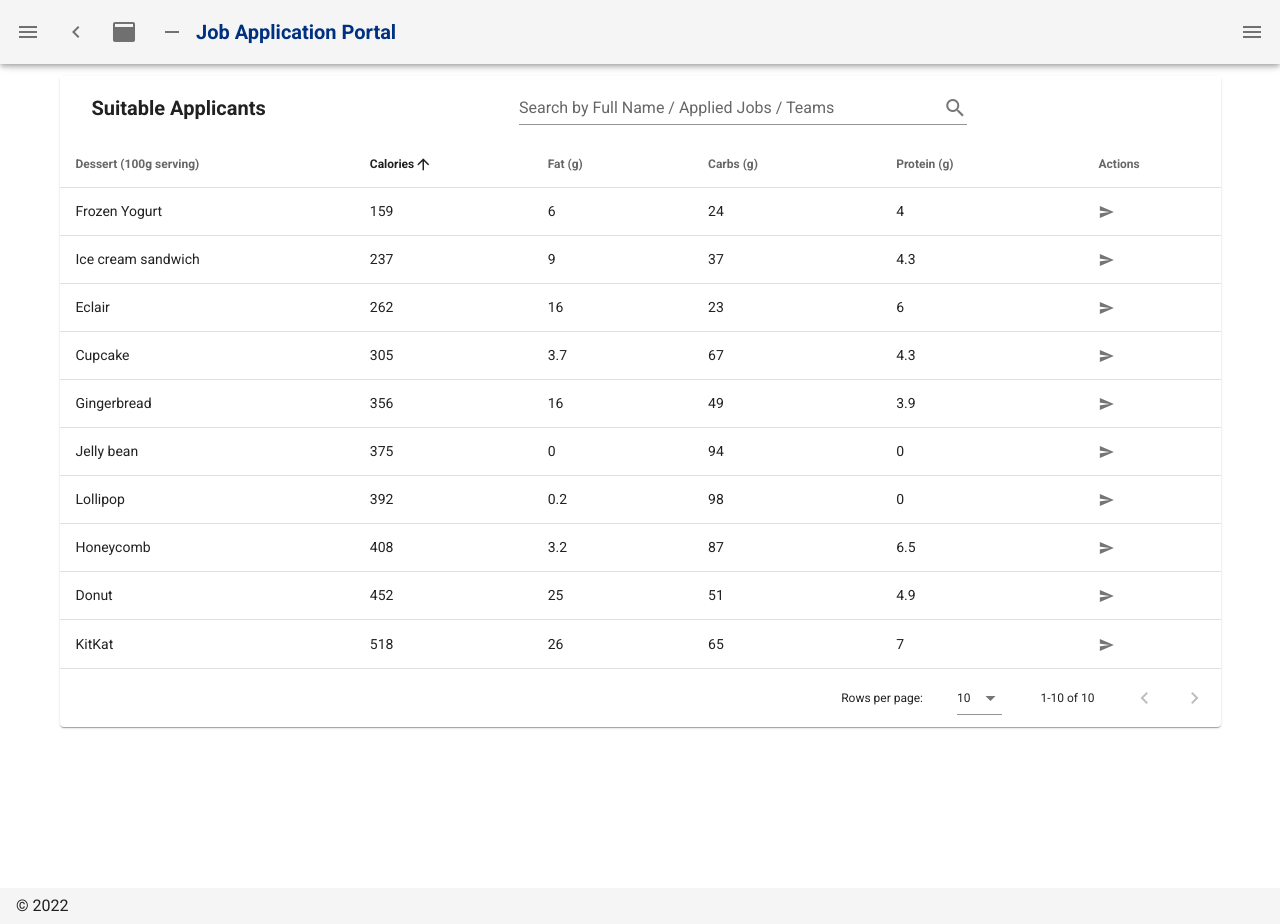
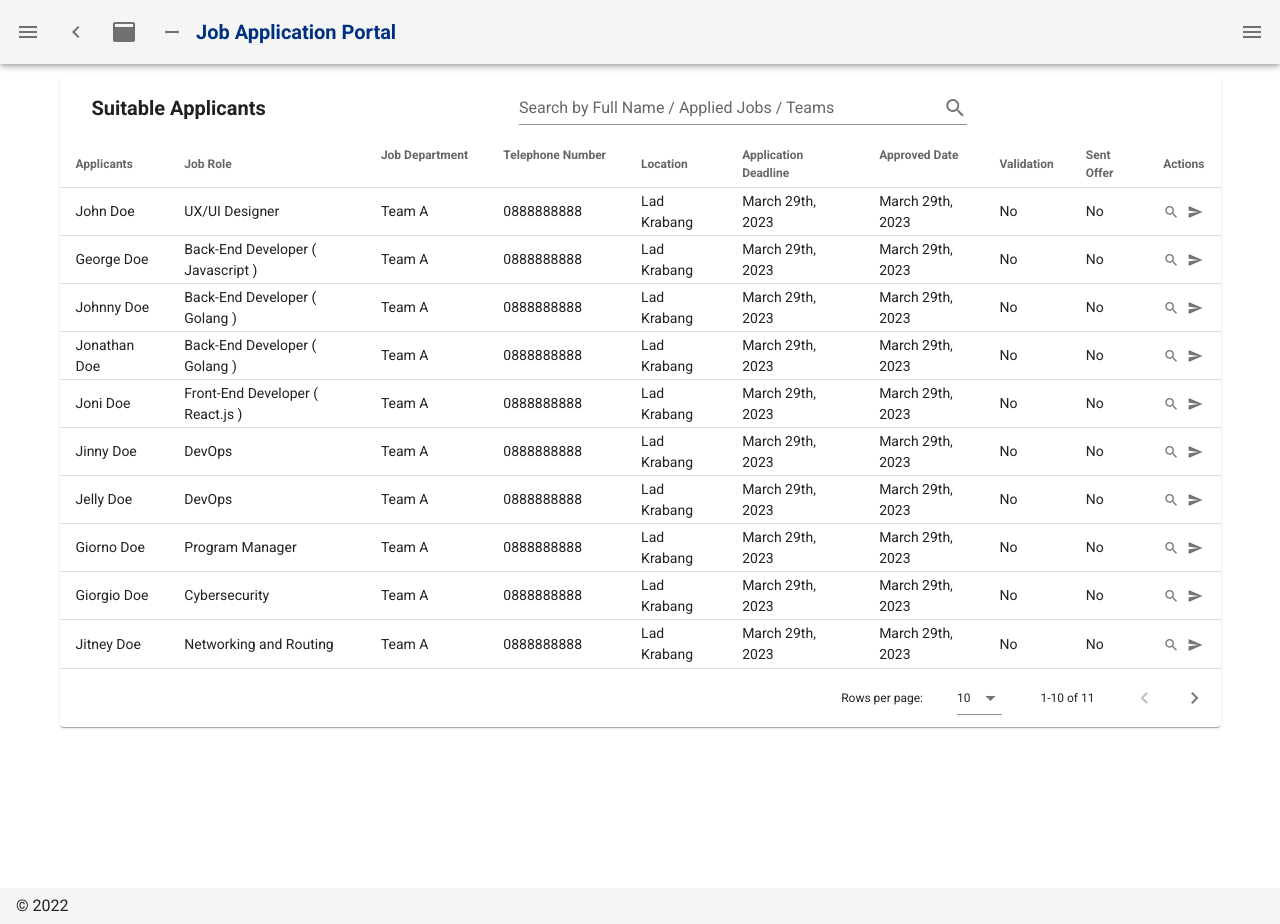
Before and after one commit to maeluenie/JAP, a Nuxt app: page /applicants2 in a window 1280 px wide. Built offline with nearby package versions, Linux system fonts and the light colour scheme.

Commit message:
applicant2.vue page nearly completed
Proper action button, proper dialogs, disabling the organization from submitting the offer when not yet validated.

- Ongoing another dialog to confirm the removal of applicants.
- The details of the application made by that applicants

```diff
--- a/pages/applicants.vue
+++ b/pages/applicants.vue
@@ -28,7 +28,7 @@
           >
             <v-icon dark>mdi-send</v-icon>
           </v-btn>
-        <dialog ref="dialog"/>
+          <dialog ref="dialog" />
           <!-- <v-dialog
           content-class="dialogNew"
           hide-overlay
@@ -63,9 +63,9 @@
 </template>
 
 <script>
-import dialog from './../components/dialog.vue'
+import dialog from "./../components/dialog.vue";
 export default {
-  components: {dialog},
+  components: { dialog },
   name: "Applicants Page",
   data() {
     return {
@@ -77,7 +77,8 @@ export default {
           align: "start",
           value: "name",
         },
-        { text: "Job Department", value: "department", filterable: false },
+        { text: "Job Role", value: "role", filterable: true },
+        { text: "Job Department", value: "department", filterable: true },
         { text: "Telephone Number", value: "tel_number", filterable: false },
         { text: "Location", value: "location", filterable: false },
         { text: "Application Deadline", value: "deadline", filterable: false },
@@ -107,6 +108,7 @@ export default {
       applicants: [
         {
           name: "John Doe",
+          role: "UX/UI Designer",
           department: "Team A",
           tel_number: "0888888888",
           location: "Lad Krabang",
@@ -116,6 +118,7 @@ export default {
         },
         {
           name: "George Doe",
+          role: "Back-End Developer ( Javascript )",
           department: "Team A",
           tel_number: "0888888888",
           location: "Lad Krabang",
@@ -125,6 +128,7 @@ export default {
         },
         {
           name: "Johnny Doe",
+          role: "Back-End Developer ( Golang )",
           department: "Team A",
           tel_number: "0888888888",
           location: "Lad Krabang",
@@ -134,6 +138,7 @@ export default {
         },
         {
           name: "Jonathan Doe",
+          role: "Back-End Developer ( Golang )",
           department: "Team A",
           tel_number: "0888888888",
           location: "Lad Krabang",
@@ -143,6 +148,7 @@ export default {
         },
         {
           name: "Joni Doe",
+          role: "Front-End Developer ( React.js )",
           department: "Team A",
           tel_number: "0888888888",
           location: "Lad Krabang",
@@ -152,6 +158,7 @@ export default {
         },
         {
           name: "Jinny Doe",
+          role: "DevOps",
           department: "Team A",
           tel_number: "0888888888",
           location: "Lad Krabang",
@@ -161,6 +168,7 @@ export default {
         },
         {
           name: "Jelly Doe",
+          role: "DevOps",
           department: "Team A",
           tel_number: "0888888888",
           location: "Lad Krabang",
@@ -170,6 +178,7 @@ export default {
         },
         {
           name: "Giorno Doe",
+          role: "Program Manager",
           department: "Team A",
           tel_number: "0888888888",
           location: "Lad Krabang",
@@ -179,6 +188,7 @@ export default {
         },
         {
           name: "Giorgio Doe",
+          role: "Cybersecurity",
           department: "Team A",
           tel_number: "0888888888",
           location: "Lad Krabang",
@@ -188,6 +198,7 @@ export default {
         },
         {
           name: "Jitney Doe",
+          role: "Networking and Routing",
           department: "Team A",
           tel_number: "0888888888",
           location: "Lad Krabang",
@@ -197,6 +208,7 @@ export default {
         },
         {
           name: "Silly Doe",
+          role: "Hardware Programmer ( Python )",
           department: "Team A",
           tel_number: "0888888888",
           location: "Lad Krabang",
@@ -231,9 +243,9 @@ export default {
       //     //   this.editedIndex = -1;
       //     // });
       //   },
-      }
-  }
-}
+    };
+  },
+};
 </script>
 
 <style>
--- a/pages/applicants2.vue
+++ b/pages/applicants2.vue
@@ -4,14 +4,15 @@
       <v-data-table
         :headers="headers"
         :items="applicants"
+        :search="search"
         sort-by="calories"
         class="elevation-1"
       >
         <template v-slot:top>
-        <v-toolbar
-          flat
+          <v-toolbar flat>
+            <v-toolbar-title class="mx-4 font-weight-bold"
+              >Suitable Applicants</v-toolbar-title
             >
-          <v-toolbar-title  class="mx-4 font-weight-bold">Suitable Applicants</v-toolbar-title>
             <v-spacer></v-spacer>
             <v-text-field
               v-model="search"
@@ -24,10 +25,7 @@
             </v-text-field>
 
             <v-spacer></v-spacer>
-          <v-dialog
-            v-model="dialog"
-            max-width="500px"
-          >
+            <v-dialog v-model="detailsDialog" max-width="500px">
               <!-- this section is the "new item" button on the top-right of the page -->
               <!-- <template v-slot:activator="{ on, attrs }">
               <v-btn
@@ -122,15 +120,68 @@
                 </v-btn>
               </v-card-actions>
             </v-card> -->
+              <v-card>
+                <v-card-title>
+                  <span class="font-weight-bold">Applicant's Details</span>
+                </v-card-title>
+
+                <v-card-text>
+                  this will appear below the dialog title
+                  <v-container>
+                    this will be the applicant's detail from the application,
+                    appearing within the card's container form</v-container
+                  >
+                </v-card-text>
+
+                <v-card-actions>
+                  <v-btn
+                    class="my-2 mx-2"
+                    color="red darken-1"
+                    text
+                    @click="deleteApplicantConfirm"
+                  >
+                    Delete
+                  </v-btn>
+                  <v-spacer></v-spacer>
+                  <v-btn
+                    class="my-2 mx-2"
+                    color="blue darken-1"
+                    outlined
+                    @click="close"
+                  >
+                    Close
+                  </v-btn>
+                  <v-btn
+                    class="my-2 mx-2 white--text"
+                    color="blue darken-1"
+                    @click="verify"
+                    >Verify
+                    <!-- must be changed to verification function ( change the state(?) ) -->
+                  </v-btn>
+                </v-card-actions>
+              </v-card>
             </v-dialog>
+
             <v-dialog v-model="sendEmailDialog" max-width="500px">
               <v-card>
                 <!-- initial line of code below is <v-card-title class="text-h5">Are you sure you want to delete this item?</v-card-title> -->
-              <v-card-title class="text-h6">Do you want to send this person an offer?</v-card-title>
+                <v-card-title class="text-h6"
+                  >Do you want to send this person an offer?</v-card-title
+                >
                 <v-card-actions>
                   <v-spacer></v-spacer>
-                <v-btn color="blue darken-1" text @click="closeDelete">Cancel</v-btn>
-                <v-btn color="blue darken-1" text @click="deleteItemConfirm">Confirm</v-btn>
+                  <v-btn
+                    color="blue darken-1"
+                    text
+                    @click="closeSendEmailDialog"
+                    >Cancel</v-btn
+                  >
+                  <v-btn
+                    color="blue darken-1"
+                    text
+                    @click="sendEmailOfferConfirm"
+                    >Confirm</v-btn
+                  >
                   <v-spacer></v-spacer>
                 </v-card-actions>
               </v-card>
@@ -138,26 +189,17 @@
           </v-toolbar>
         </template>
         <template v-slot:item.actions="{ item }">
-        <!-- this commented section is used for the editing of that specific item ( Desserts as in the source code )
-        <!-- <v-icon
-          small
-          class="mr-2"
-          @click="editItem(item)"
-        >
-          mdi-pencil
-        </v-icon> -->
+          <v-icon small class="mr-2" @click="openApplicantDetailsDialog(item)">
+            mdi-magnify
+          </v-icon>
+          <!-- this commented section is used for the deletion of that specific item ( Desserts as in the source code )
         <!-- <v-icon
           small
           @click="deleteItem(item)"
         >
           mdi-delete
         </v-icon> -->
-        <v-icon
-          small
-          @click="deleteItem(item)"
-        >
-          mdi-send
-        </v-icon>
+          <v-icon small @click="openOfferDialog(item)"> mdi-send </v-icon>
         </template>
         <!-- this section is used to display a reset button when there are no items -->
         <!-- <template v-slot:no-data>
@@ -177,174 +219,259 @@
 export default {
   name: "Applicants Page",
   data: () => ({
-    dialog: false,
+    detailsDialog: false,
     sendEmailDialog: false,
+    search: "",
     headers: [
       {
-        text: 'Dessert (100g serving)',
-        align: 'start',
-        sortable: false,
-        value: 'name',
+        text: "Applicants",
+        align: "start",
+        value: "name",
       },
-      { text: 'Calories', value: 'calories' },
-      { text: 'Fat (g)', value: 'fat' },
-      { text: 'Carbs (g)', value: 'carbs' },
-      { text: 'Protein (g)', value: 'protein' },
-      { text: 'Actions', value: 'actions', sortable: false },
+      { text: "Job Role", value: "role", filterable: true },
+      { text: "Job Department", value: "department", filterable: true },
+      { text: "Telephone Number", value: "tel_number", filterable: false },
+      { text: "Location", value: "location", filterable: false },
+      { text: "Application Deadline", value: "deadline", filterable: false },
+      { text: "Approved Date", value: "approved", filterable: false },
+      { text: "Validation", value: "validate", sortable: false },
+      { text: "Sent Offer", value: "contact", sortable: false },
+      { text: "Actions", value: "actions", sortable: false },
+      // {
+      //   text: "Dessert (100g serving)",
+      //   align: "start",
+      //   sortable: false,
+      //   value: "name",
+      // },
+      // { text: "Calories", value: "calories" },
+      // { text: "Fat (g)", value: "fat" },
+      // { text: "Carbs (g)", value: "carbs" },
+      // { text: "Protein (g)", value: "protein" },
+      // { text: "Actions", value: "actions", sortable: false },
     ],
     applicants: [],
     editedIndex: -1,
-    editedItem: {
-      name: '',
-      calories: 0,
-      fat: 0,
-      carbs: 0,
-      protein: 0,
+    // editedItem: {
+    //   name: "",
+    //   calories: 0,
+    //   fat: 0,
+    //   carbs: 0,
+    //   protein: 0,
+    // },
+    // for "passed" and "failed" field, it should also consider the approved date also.
+    passed: {
+      validate: "Yes",
     },
-    defaultItem: {
-      name: '',
-      calories: 0,
-      fat: 0,
-      carbs: 0,
-      protein: 0,
+    failed: {
+      validate: "No",
     },
+    offered: {
+      contact: "Yes",
+    },
+    // defaultItem: {
+    //   name: "",
+    //   calories: 0,
+    //   fat: 0,
+    //   carbs: 0,
+    //   protein: 0,
+    // },
   }),
 
   computed: {
-   dialogTitle () {
-      return this.editedIndex === -1 ? 'New Item' : 'Edit Item'
+    dialogTitle() {
+      return this.editedIndex === -1 ? "New Item" : "Edit Item";
     },
   },
 
   watch: {
-    dialog (val) {
-      val || this.close()
+    detailsDialog(val) {
+      val || this.close();
     },
-    sendEmailDialog (val) {
-      val || this.closeDelete()
+    sendEmailDialog(val) {
+      val || this.closeSendEmailDialog();
     },
   },
 
-  created () {
-    this.initialize()
+  created() {
+    this.initialize();
   },
 
   methods: {
-    initialize () {
+    initialize() {
       this.applicants = [
+        // retrieve data from the API, taking from the database.
         {
-          name: 'Frozen Yogurt',
-          calories: 159,
-          fat: 6.0,
-          carbs: 24,
-          protein: 4.0,
+          name: "John Doe",
+          role: "UX/UI Designer",
+          department: "Team A",
+          tel_number: "0888888888",
+          location: "Lad Krabang",
+          deadline: "March 29th, 2023",
+          approved: "March 29th, 2023",
+          validate: "No",
+          contact: "No",
         },
         {
-          name: 'Ice cream sandwich',
-          calories: 237,
-          fat: 9.0,
-          carbs: 37,
-          protein: 4.3,
+          name: "George Doe",
+          role: "Back-End Developer ( Javascript )",
+          department: "Team A",
+          tel_number: "0888888888",
+          location: "Lad Krabang",
+          approved: "March 29th, 2023",
+          deadline: "March 29th, 2023",
+          validate: "No",
+          contact: "No",
         },
         {
-          name: 'Eclair',
-          calories: 262,
-          fat: 16.0,
-          carbs: 23,
-          protein: 6.0,
+          name: "Johnny Doe",
+          role: "Back-End Developer ( Golang )",
+          department: "Team A",
+          tel_number: "0888888888",
+          location: "Lad Krabang",
+          approved: "March 29th, 2023",
+          deadline: "March 29th, 2023",
+          validate: "No",
+          contact: "No",
         },
         {
-          name: 'Cupcake',
-          calories: 305,
-          fat: 3.7,
-          carbs: 67,
-          protein: 4.3,
+          name: "Jonathan Doe",
+          role: "Back-End Developer ( Golang )",
+          department: "Team A",
+          tel_number: "0888888888",
+          location: "Lad Krabang",
+          approved: "March 29th, 2023",
+          deadline: "March 29th, 2023",
+          validate: "No",
+          contact: "No",
         },
         {
-          name: 'Gingerbread',
-          calories: 356,
-          fat: 16.0,
-          carbs: 49,
-          protein: 3.9,
+          name: "Joni Doe",
+          role: "Front-End Developer ( React.js )",
+          department: "Team A",
+          tel_number: "0888888888",
+          location: "Lad Krabang",
+          approved: "March 29th, 2023",
+          deadline: "March 29th, 2023",
+          validate: "No",
+          contact: "No",
         },
         {
-          name: 'Jelly bean',
-          calories: 375,
-          fat: 0.0,
-          carbs: 94,
-          protein: 0.0,
+          name: "Jinny Doe",
+          role: "DevOps",
+          department: "Team A",
+          tel_number: "0888888888",
+          location: "Lad Krabang",
+          approved: "March 29th, 2023",
+          deadline: "March 29th, 2023",
+          validate: "No",
+          contact: "No",
         },
         {
-          name: 'Lollipop',
-          calories: 392,
-          fat: 0.2,
-          carbs: 98,
-          protein: 0,
+          name: "Jelly Doe",
+          role: "DevOps",
+          department: "Team A",
+          tel_number: "0888888888",
+          location: "Lad Krabang",
+          approved: "March 29th, 2023",
+          deadline: "March 29th, 2023",
+          validate: "No",
+          contact: "No",
         },
         {
-          name: 'Honeycomb',
-          calories: 408,
-          fat: 3.2,
-          carbs: 87,
-          protein: 6.5,
+          name: "Giorno Doe",
+          role: "Program Manager",
+          department: "Team A",
+          tel_number: "0888888888",
+          location: "Lad Krabang",
+          approved: "March 29th, 2023",
+          deadline: "March 29th, 2023",
+          validate: "No",
+          contact: "No",
         },
         {
-          name: 'Donut',
-          calories: 452,
-          fat: 25.0,
-          carbs: 51,
-          protein: 4.9,
+          name: "Giorgio Doe",
+          role: "Cybersecurity",
+          department: "Team A",
+          tel_number: "0888888888",
+          location: "Lad Krabang",
+          approved: "March 29th, 2023",
+          deadline: "March 29th, 2023",
+          validate: "No",
+          contact: "No",
         },
         {
-          name: 'KitKat',
-          calories: 518,
-          fat: 26.0,
-          carbs: 65,
-          protein: 7,
+          name: "Jitney Doe",
+          role: "Networking and Routing",
+          department: "Team A",
+          tel_number: "0888888888",
+          location: "Lad Krabang",
+          approved: "March 29th, 2023",
+          deadline: "March 29th, 2023",
+          validate: "No",
+          contact: "No",
         },
-      ]
+        {
+          name: "Silly Doe",
+          role: "Hardware Programmer ( Python )",
+          department: "Team A",
+          tel_number: "0888888888",
+          location: "Lad Krabang",
+          approved: "March 29th, 2023",
+          deadline: "March 29th, 2023",
+          validate: "No",
+          contact: "No",
+        },
+      ];
     },
 
-    editItem (item) {
-      this.editedIndex = this.applicants.indexOf(item)
-      this.editedItem = Object.assign({}, item)
-      this.dialog = true
+    openApplicantDetailsDialog(item) {
+      this.editedIndex = this.applicants.indexOf(item);
+      // this.editedItem = Object.assign({}, item);
+      this.detailsDialog = true;
     },
-
-    deleteItem (item) {
-      this.editedIndex = this.applicants.indexOf(item)
-      this.editedItem = Object.assign({}, item)
-      this.sendEmailDialog = true
+    verify() {
+      // this is the function used to verify applicants
+      if (this.editedIndex > -1) {
+        Object.assign(this.applicants[this.editedIndex], this.passed);
+      } else {
+        this.applicants.push(this.passed);
+      }
+      this.close();
+      // this function must continues to send validation success to the database, via the API too!
     },
-
-    deleteItemConfirm () {
-      this.applicants.splice(this.editedIndex, 1)
-      this.closeDelete()
+    close() {
+      this.detailsDialog = false;
+      this.$nextTick(() => {
+        // this.editedItem = Object.assign({}, this.defaultItem);
+        this.editedIndex = -1;
+      });
     },
-
-    close () {
-      this.dialog = false
+    openOfferDialog(item) {
+      this.editedIndex = this.applicants.indexOf(item);
+      // this.editedItem = Object.assign({}, item);
+      this.sendEmailDialog = true;
+    },
+    sendEmailOfferConfirm() {
+      // this.applicants.splice(this.editedIndex, 1);
+      if (this.applicants[this.editedIndex].validate == "No") {
+        console.log(this.applicants[this.editedIndex].name , "has not been validated yet")
+        this.closeSendEmailDialog();
+      } else {
+        Object.assign(this.applicants[this.editedIndex], this.offered);
+        console.log("Offer submitted to",this.applicants[this.editedIndex].name)
+        this.closeSendEmailDialog();
+      }
+    },
+    closeSendEmailDialog() {
+      this.sendEmailDialog = false;
       this.$nextTick(() => {
-        this.editedItem = Object.assign({}, this.defaultItem)
-        this.editedIndex = -1
-      })
+        // this.editedItem = Object.assign({}, this.defaultItem);
+        this.editedIndex = -1;
+      });
     },
-
-    closeDelete () {
-      this.sendEmailDialog = false
-      this.$nextTick(() => {
-        this.editedItem = Object.assign({}, this.defaultItem)
-        this.editedIndex = -1
-      })
-    },
-
-    save () {
-      if (this.editedIndex > -1) {
-        Object.assign(this.applicants[this.editedIndex], this.editedItem)
-      } else {
-        this.applicants.push(this.editedItem)
-      }
-      this.close()
+    deleteApplicantConfirm() {
+      this.applicants.splice(this.editedIndex, 1);
+      this.detailsDialog = false;
     },
   },
 };
```
Lines whose indentation alone changed are shown as unchanged.
